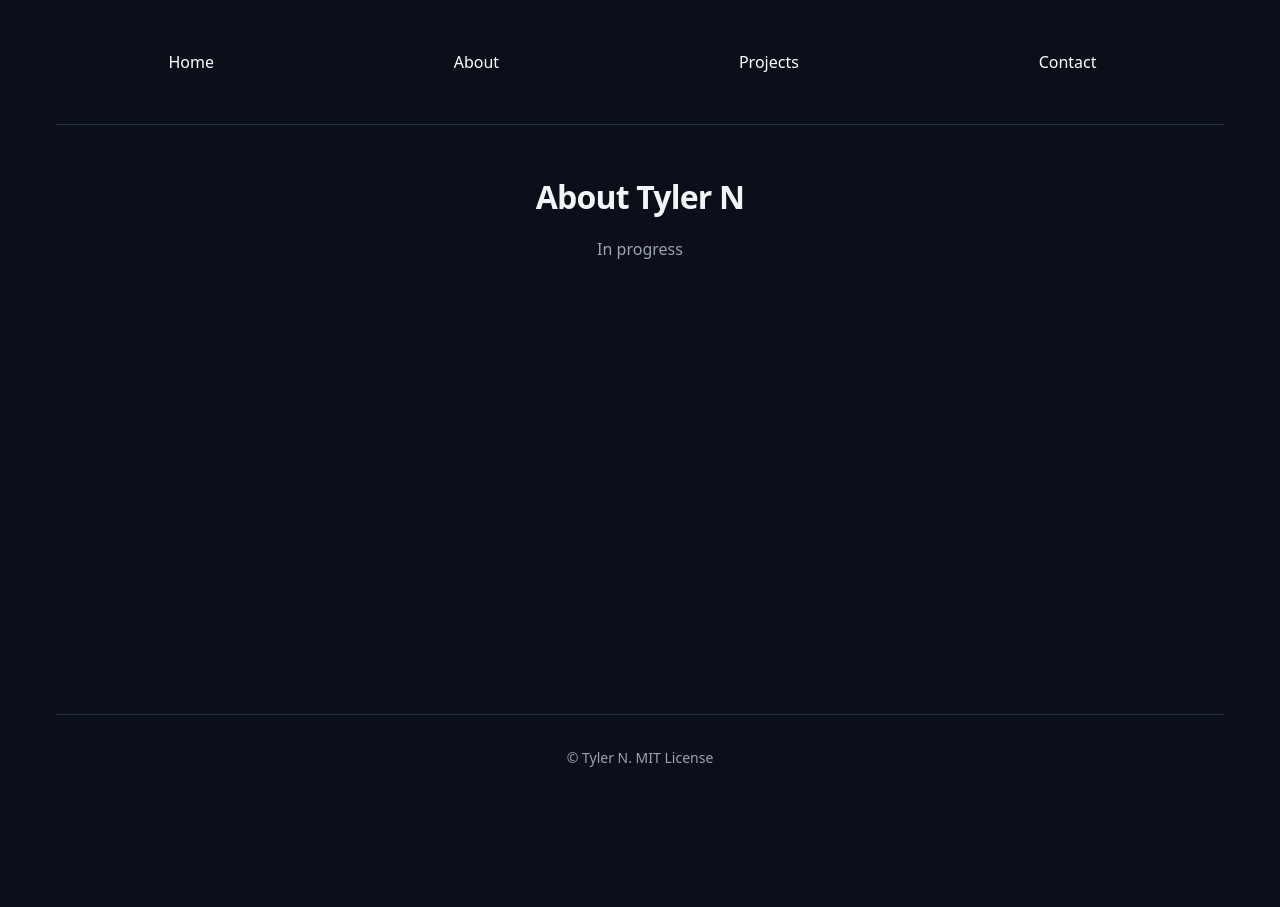
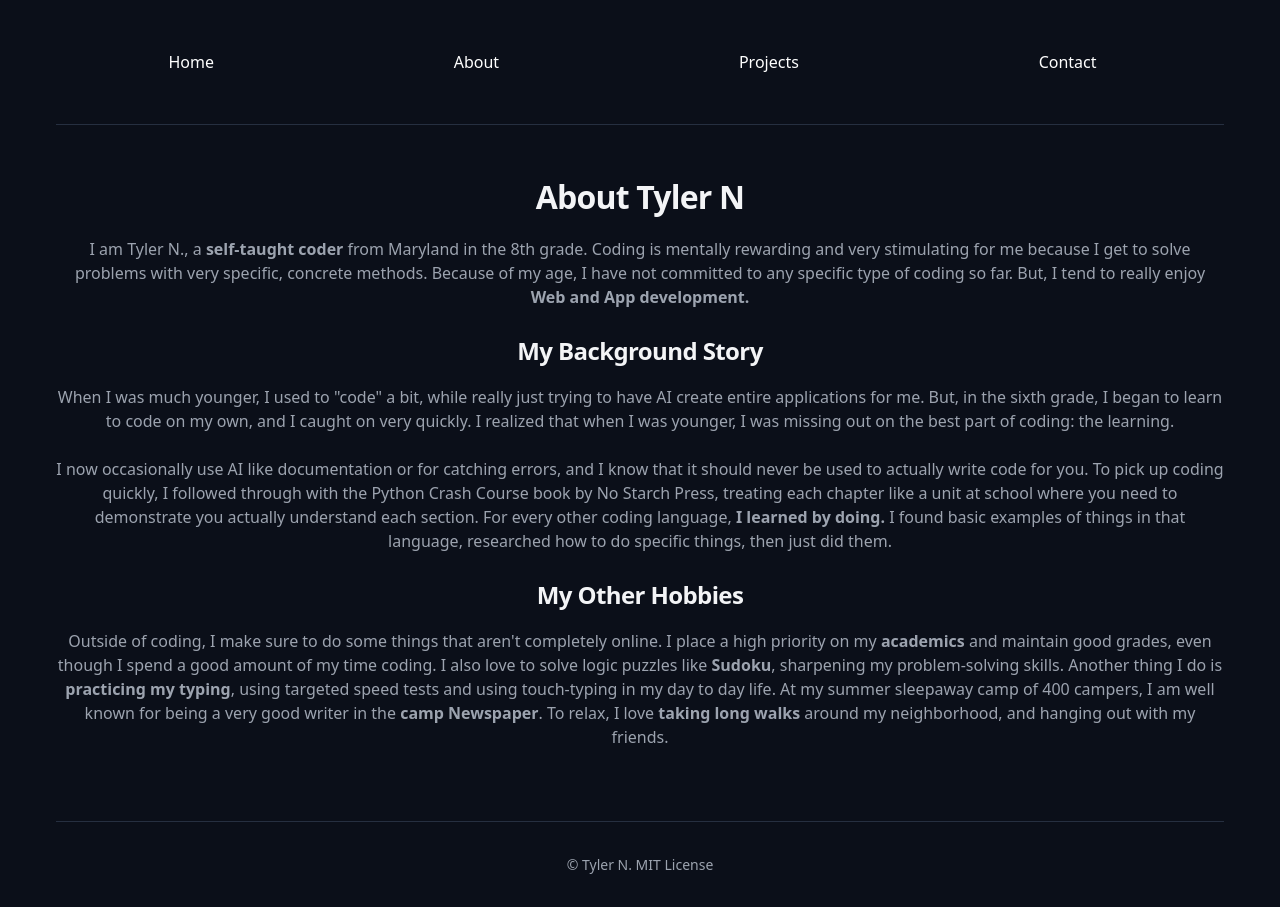
Before and after one commit to tyleruploads/tyler-n-portfolio, a plain HTML site: page about.html in a window 1280 px wide. Before the commit the page ends 800 px from the top, so only its background shows below. Drawn offline with Linux system fonts and the light colour scheme.

Commit message:
Add basic About section

```diff
--- a/about.html
+++ b/about.html
@@ -13,7 +13,32 @@
   <body>
     <main id="page-content" style="display: none;">
         <h1>About Tyler N</h1>
-        <p>In progress</p>
+        <p class="hook">
+            I am Tyler N., a <strong>self-taught coder</strong> from Maryland in the 8th grade.
+            Coding is mentally rewarding and very stimulating for me because I get to solve problems with very specific, concrete methods.
+            Because of my age, I have not committed to any specific type of coding so far.
+            But, I tend to really enjoy <strong>Web and App development.</strong>
+        </p>
+        <h2>My Background Story</h2>
+        <p class="background-story">
+            When I was much younger, I used to "code" a bit, while really just trying to have AI create entire applications for me.
+            But, in the sixth grade, I began to learn to code on my own, and I caught on very quickly.
+            I realized that when I was younger, I was missing out on the best part of coding: the learning.
+
+        </p>
+        <p class="background-story">
+            I now occasionally use AI like documentation or for catching errors, and I know that it should never be used to actually write code for you.
+            To pick up coding quickly, I followed through with the Python Crash Course book by No Starch Press, treating each chapter like a unit at school where you need to demonstrate you actually understand each section.
+            For every other coding language, <strong>I learned by doing.</strong> I found basic examples of things in that language, researched how to do specific things, then just did them.
+        </p>
+        <h2>My Other Hobbies</h2>
+        <p class="other-hobbies">
+        Outside of coding, I make sure to do some things that aren't completely online. I place a high priority on my <strong>academics</strong> and maintain good grades, even though I spend a good amount of my time coding.
+        I also love to solve logic puzzles like <strong>Sudoku</strong>, sharpening my problem-solving skills.
+        Another thing I do is <strong>practicing my typing</strong>, using targeted speed tests and using touch-typing in my day to day life.
+        At my summer sleepaway camp of 400 campers, I am well known for being a very good writer in the <strong>camp Newspaper</strong>.
+        To relax, I love <strong>taking long walks</strong> around my neighborhood, and hanging out with my friends.
+        </p>
     </main>
     <script src="index.js"></script>
   </body>
```
